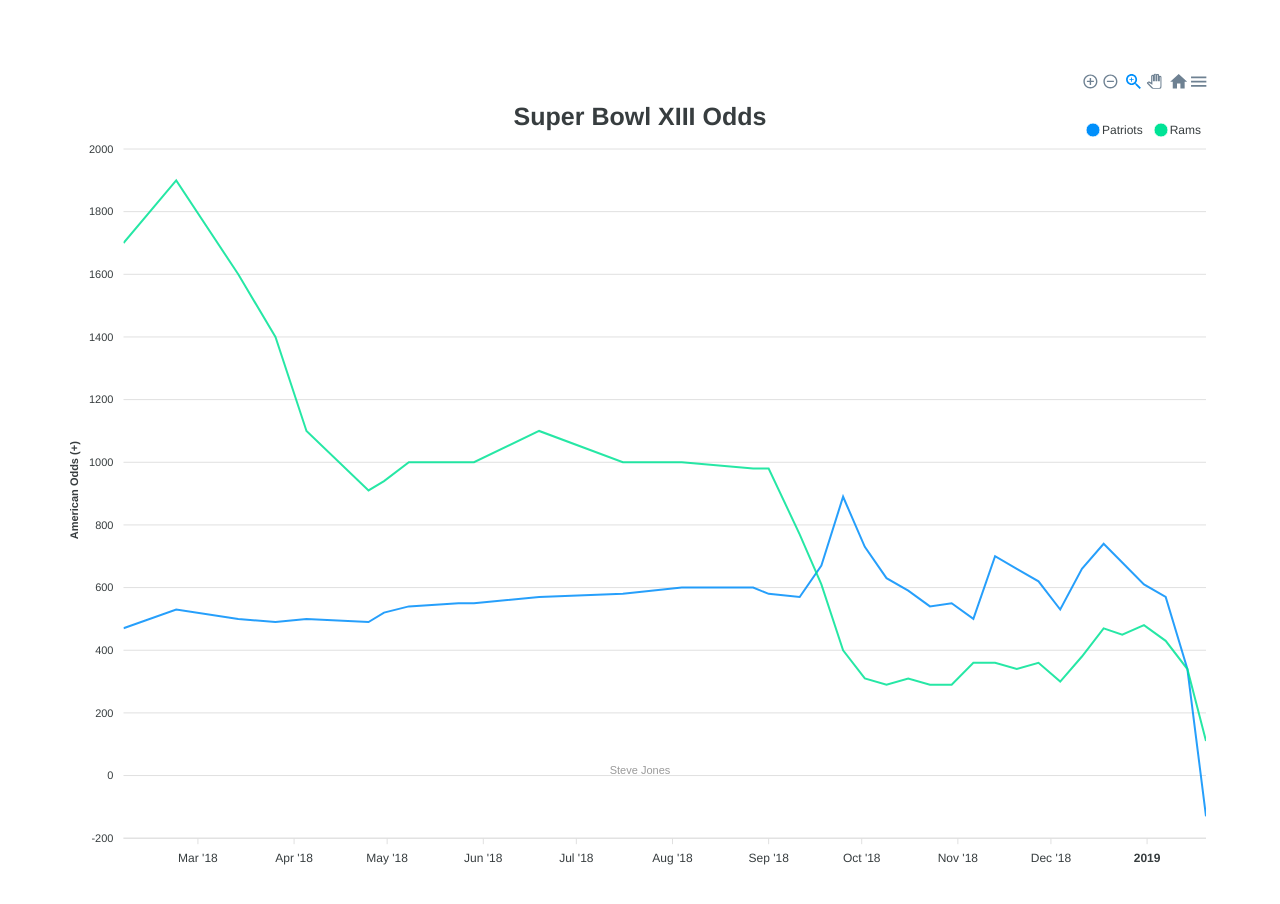
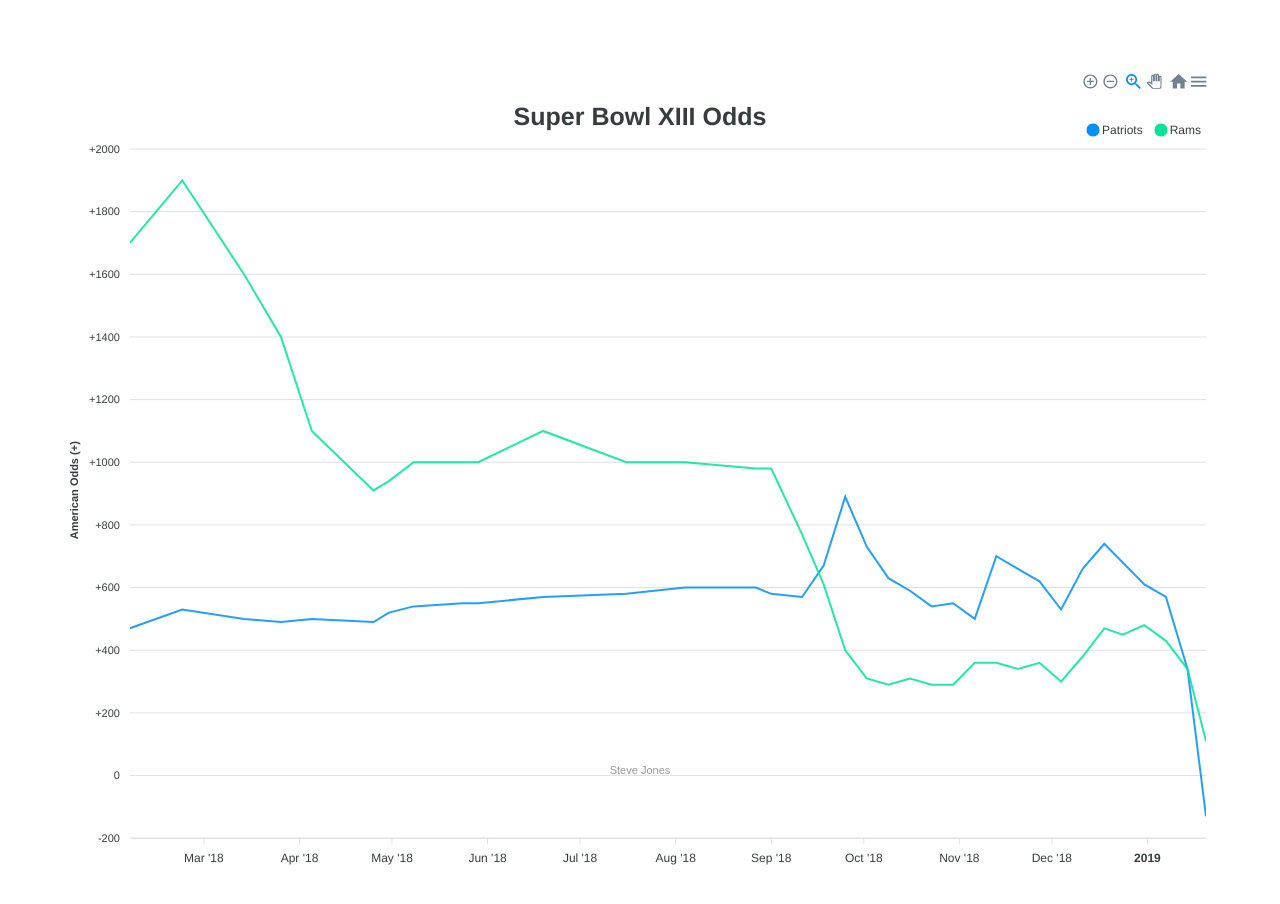
Before and after one commit to Steve-Jones/odds-charts, a React (Create React App) app: page / in a window 1280 px wide. Shown: the top 904 px of the page. Built offline with nearby package versions, Linux system fonts and the light colour scheme.

Commit message:
Show + on odds

```diff
--- a/package.json
+++ b/package.json
@@ -4,6 +4,7 @@
   "private": true,
   "dependencies": {
     "apexcharts": "^3.1.0",
+    "heroku": "^7.19.4",
     "puppeteer": "^1.11.0",
     "react": "^16.7.0",
     "react-apexcharts": "^1.2.1",
--- a/src/components/PopChart.js
+++ b/src/components/PopChart.js
@@ -194,6 +194,15 @@
         yaxis: {
           title: {
             text: "American Odds (+)"
+          },
+          labels: {
+            formatter: function(val, index) {
+              if (val > 0) {
+                return "+" + val;
+              } else {
+                return val;
+              }
+            }
           }
         },
         dataLabels: {
```
Also changed, not shown: 1 other file (tests, documents, lock files or other folders).
